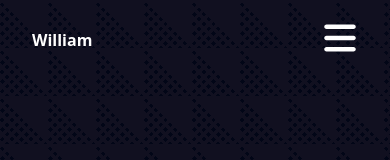
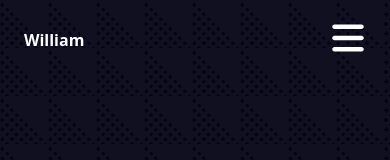
Before and after one commit to williwiser/portfolio-v2, a React (Vite) app: page / in a window 390 px wide. Shown: the top 160 px of the page. Built offline with nearby package versions, Linux system fonts and the light colour scheme.

Commit message:
improve responsive for ipads

```diff
--- a/index.html
+++ b/index.html
@@ -10,6 +10,10 @@
       rel="stylesheet"
     />
     <meta name="viewport" content="width=device-width, initial-scale=1.0" />
+    <meta
+      name="keywords"
+      content="Full-Stack Developer, React Developer, Node.js Developer, Express.js Developer, PostgreSQL Developer, MySQL Developer, MERN Stack Developer, JavaScript Web Developer, Frontend and Backend Developer, API Development Expert, Database Management, Web Application Developer, Responsive Web Design, Scalable Web Solutions, JavaScript Full-Stack Engineer, South Africa, Zimbabwe, William Wani"
+    />
     <title>William Wani | Full Stack</title>
   </head>
   <body>
--- a/src/Navigation.tsx
+++ b/src/Navigation.tsx
@@ -48,7 +48,7 @@ function Navigation() {
         isScrolled ? "bg-[#020617] bg-opacity-95 shadow-lg" : "bg-transparent"
       } transition-colors duration-300`}
     >
-      <div className="container mx-auto px-8 max-w-screen-xl flex justify-between items-center py-5">
+      <div className="container mx-auto px-6 max-w-screen-xl flex justify-between items-center py-5">
         <a
           href="#"
           className="lg:hidden text-white lg:pr-5 lg:border-r-2 border-teal-600 font-bold hover:text-teal-500 transition-colors duration-300"
--- a/src/Skills.tsx
+++ b/src/Skills.tsx
@@ -16,7 +16,7 @@ function Skills() {
           Skills
         </h1>
         <hr className="border-2 my-5 max-w-10 mx-auto border-teal-500" />
-        <div className="grid grid-cols-2 lg:grid-cols-3 gap-2">
+        <div className="grid grid-cols-2 md:grid-cols-3 gap-2">
           <Skill logo={reactLogo} name="React.js" />
           <Skill logo={tsLogo} name="TypeScript" />
           <Skill logo={nodeLogo} name="Node.js" />
```
